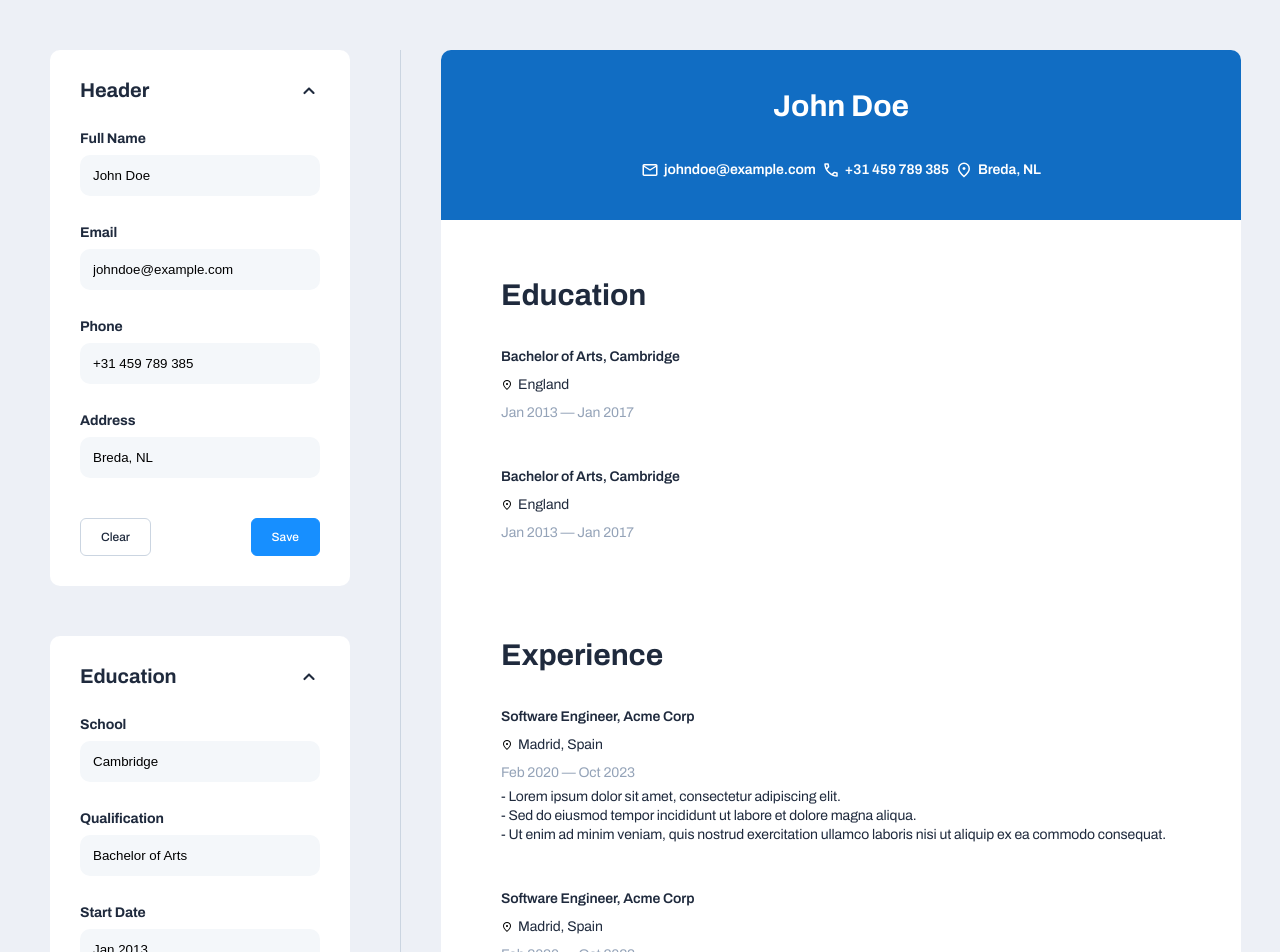
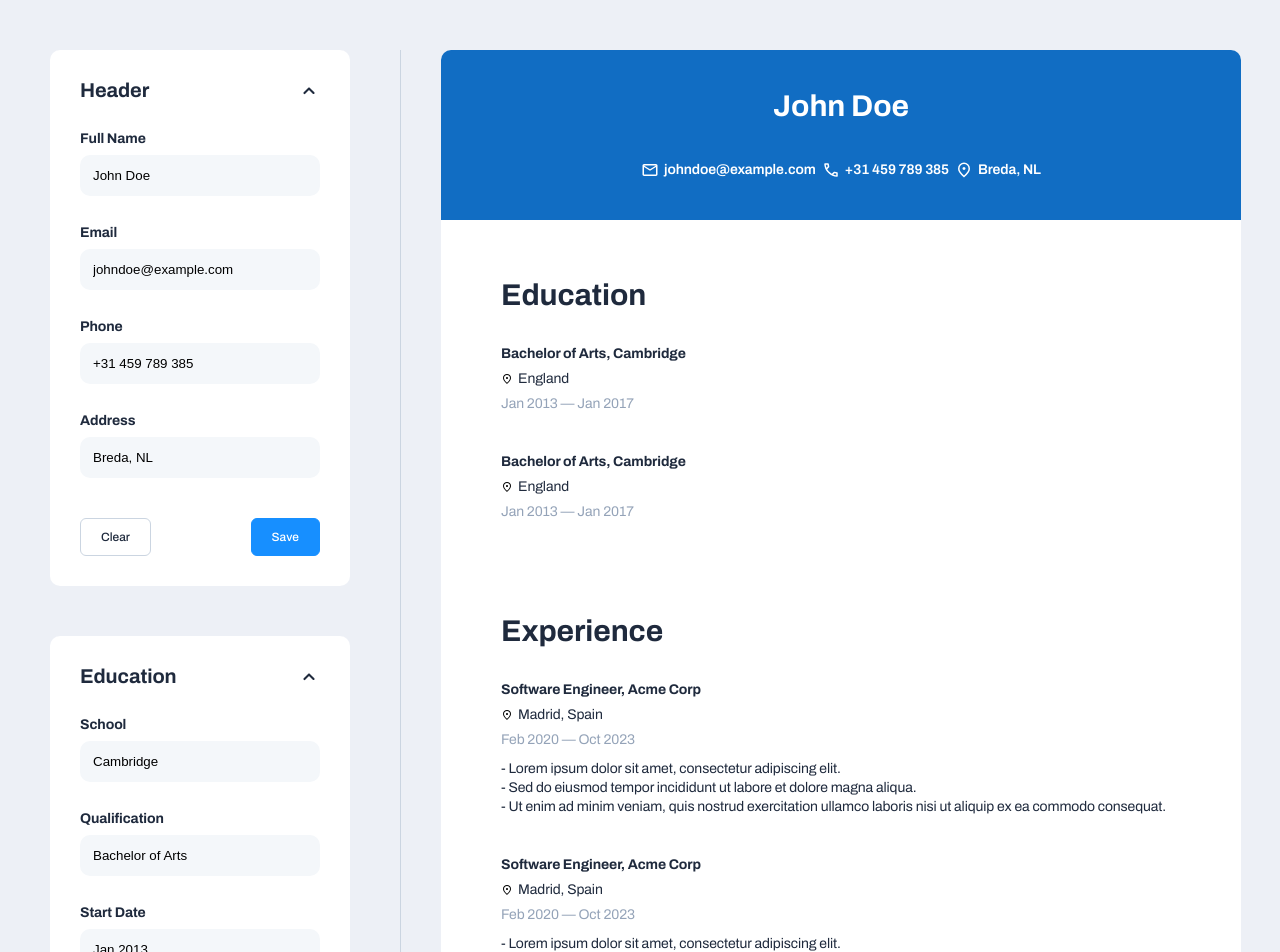
Before and after one commit to amadeuio/make-your-cv, a React (Vite) app: page / in a window 1280 px wide. Shown: the top 952 px of the page. Built offline with nearby package versions, Linux system fonts and the light colour scheme.

Commit message:
Minor CSS updates

```diff
--- a/src/styles/index.css
+++ b/src/styles/index.css
@@ -267,11 +267,11 @@ button.clear-button:hover {
 }
 
 .cv-item > * {
-  margin: 10px 0;
+  margin: 7px 0;
 }
 
 .cv-title {
-  font-weight: 600;
+  font-weight: 700;
 }
 
 .cv-location {
@@ -283,6 +283,10 @@ button.clear-button:hover {
   color: var(--slate-400);
 }
 
+.experience-description {
+  margin-top: 15px;
+}
+
 .experience-description li {
   margin-top: 5px;
 }
```
